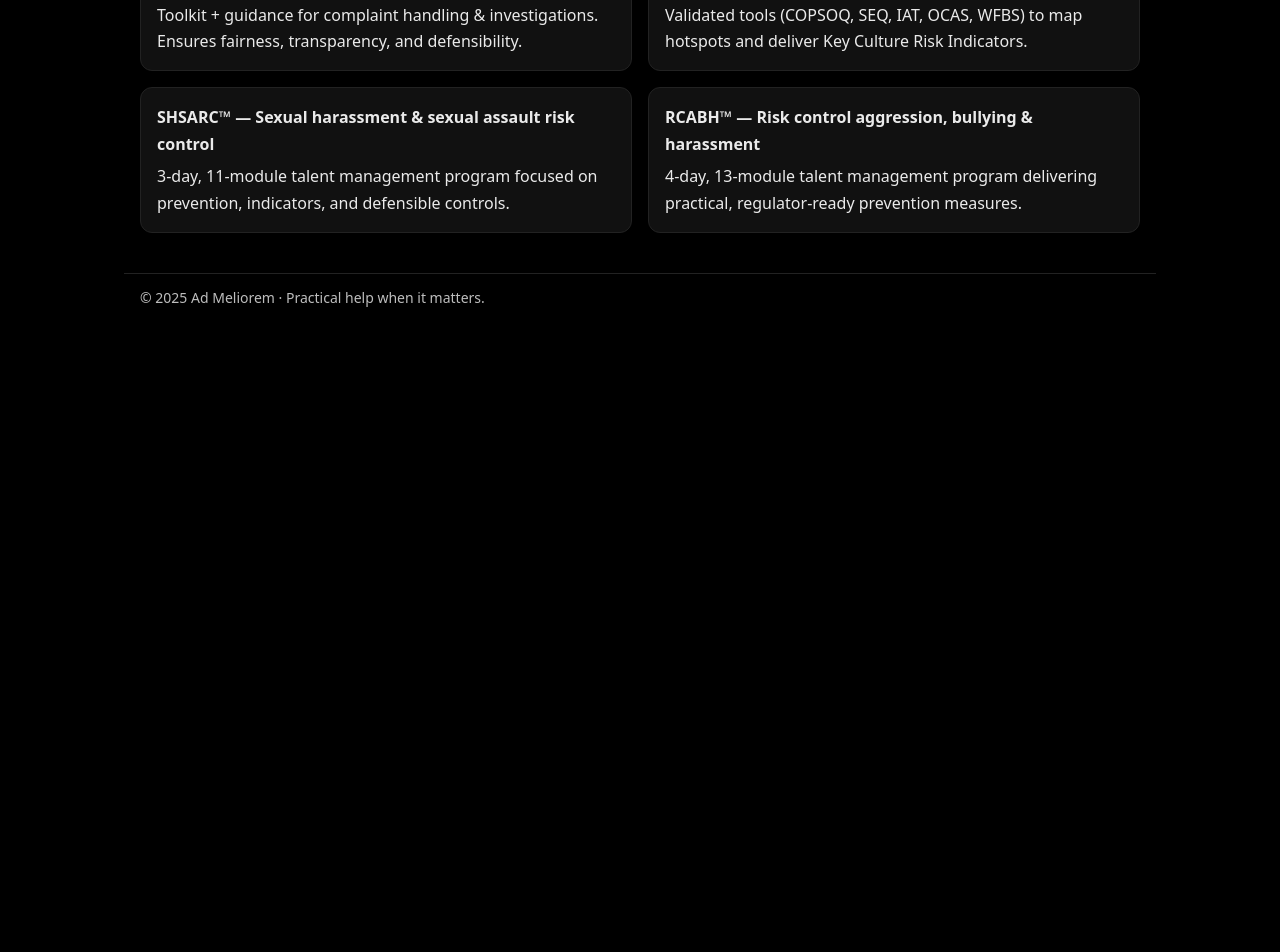
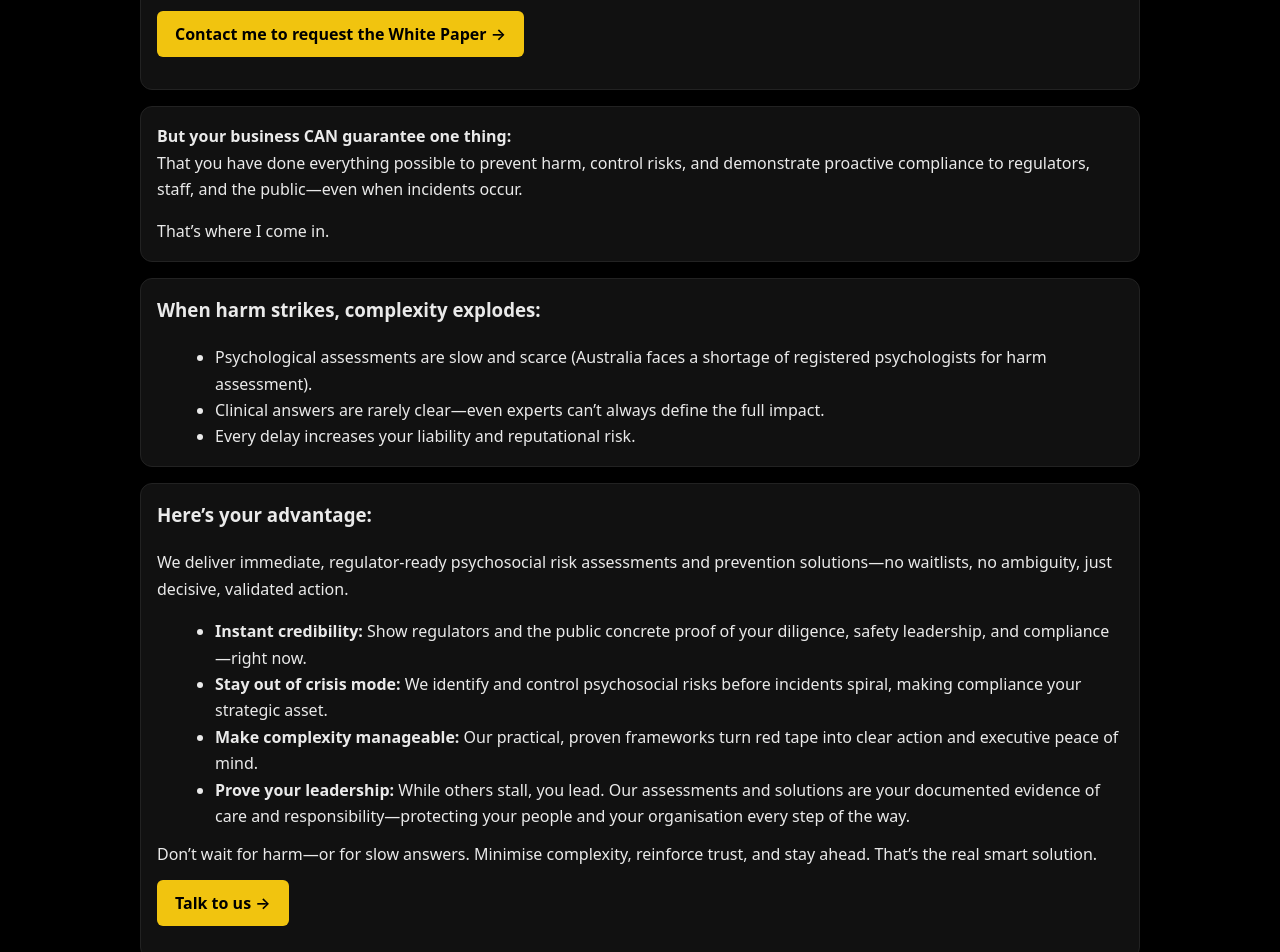
Before and after one commit to AlbertoRMelgoza/AdMeliorem, a Next.js app: page / in a window 1280 px wide. Shown: the part 740-1692 px from the top of the page. Before the commit the page ends 1071 px from the top, so only its background shows below. Built offline with nearby package versions, Linux system fonts and the light colour scheme.

Commit message:
Update page.tsx

```diff
--- a/app/page.tsx
+++ b/app/page.tsx
@@ -69,9 +69,112 @@ export default function Page() {
         </div>
       </section>
 
+      {/* Smart Solution section */}
+      <section style={{ marginTop: 32, display: "grid", gap: 16 }}>
+        {/* Hook */}
+        <div style={card}>
+          <h2 style={{ marginTop: 0 }}>The Smart Solution for Safer Workplaces</h2>
+          <p style={{ margin: 0 }}>
+            <strong>Can you guarantee zero individual harm in your organisation?</strong><br />
+            No leader can—my August White Paper Edition proves that individual claims and incidents can never be entirely
+            eliminated, and even the best psychologists cannot always clearly assess harm.
+          </p>
+          <p style={{ marginTop: 12 }}>
+            <a
+              href="/contact"
+              style={{
+                display: "inline-block",
+                backgroundColor: "#f1c40f",
+                color: "#000",
+                padding: "10px 18px",
+                borderRadius: 6,
+                fontWeight: 600,
+                textDecoration: "none",
+              }}
+            >
+              Contact me to request the White Paper →
+            </a>
+          </p>
+        </div>
+
+        {/* Truth + Stakes */}
+        <div style={card}>
+          <p style={{ marginTop: 0 }}>
+            <strong>But your business CAN guarantee one thing:</strong><br />
+            That you have done everything possible to prevent harm, control risks, and demonstrate proactive compliance
+            to regulators, staff, and the public—even when incidents occur.
+          </p>
+          <p style={{ marginBottom: 0 }}>That’s where I come in.</p>
+        </div>
+
+        {/* When harm strikes */}
+        <div style={card}>
+          <h3 style={{ marginTop: 0 }}>When harm strikes, complexity explodes:</h3>
+          <ul style={{ margin: "8px 0 0 18px" }}>
+            <li>
+              Psychological assessments are slow and scarce (Australia faces a shortage of registered psychologists for
+              harm assessment).
+            </li>
+            <li>
+              Clinical answers are rarely clear—even experts can’t always define the full impact.
+            </li>
+            <li>Every delay increases your liability and reputational risk.</li>
+          </ul>
+        </div>
+
+        {/* Advantage + Proof */}
+        <div style={card}>
+          <h3 style={{ marginTop: 0 }}>Here’s your advantage:</h3>
+          <p style={{ marginTop: 0 }}>
+            We deliver immediate, regulator-ready psychosocial risk assessments and prevention solutions—no waitlists, no
+            ambiguity, just decisive, validated action.
+          </p>
+          <ul style={{ margin: "8px 0 0 18px" }}>
+            <li>
+              <strong>Instant credibility:</strong> Show regulators and the public concrete proof of your diligence,
+              safety leadership, and compliance—right now.
+            </li>
+            <li>
+              <strong>Stay out of crisis mode:</strong> We identify and control psychosocial risks before incidents
+              spiral, making compliance your strategic asset.
+            </li>
+            <li>
+              <strong>Make complexity manageable:</strong> Our practical, proven frameworks turn red tape into clear
+              action and executive peace of mind.
+            </li>
+            <li>
+              <strong>Prove your leadership:</strong> While others stall, you lead. Our assessments and solutions are
+              your documented evidence of care and responsibility—protecting your people and your organisation every step
+              of the way.
+            </li>
+          </ul>
+          <p style={{ marginTop: 12, marginBottom: 0 }}>
+            Don’t wait for harm—or for slow answers. Minimise complexity, reinforce trust, and stay ahead. That’s the
+            real smart solution.
+          </p>
+          <p style={{ marginTop: 12 }}>
+            <a
+              href="/contact"
+              style={{
+                display: "inline-block",
+                backgroundColor: "#f1c40f",
+                color: "#000",
+                padding: "10px 18px",
+                borderRadius: 6,
+                fontWeight: 600,
+                textDecoration: "none",
+              }}
+              aria-label="Contact to get immediate, regulator-ready psychosocial risk assessments"
+            >
+              Talk to us →
+            </a>
+          </p>
+        </div>
+      </section>
+
       {/* Products & Services */}
       <section>
-        <h2 style={h2}>My Products </h2>
+        <h2 style={h2}>My Products</h2>
 
         <h3 style={{ marginTop: 16 }}>Flagship Products (™)</h3>
         <div style={{ display: "grid", gridTemplateColumns: "repeat(2, 1fr)", gap: 16 }}>
```
